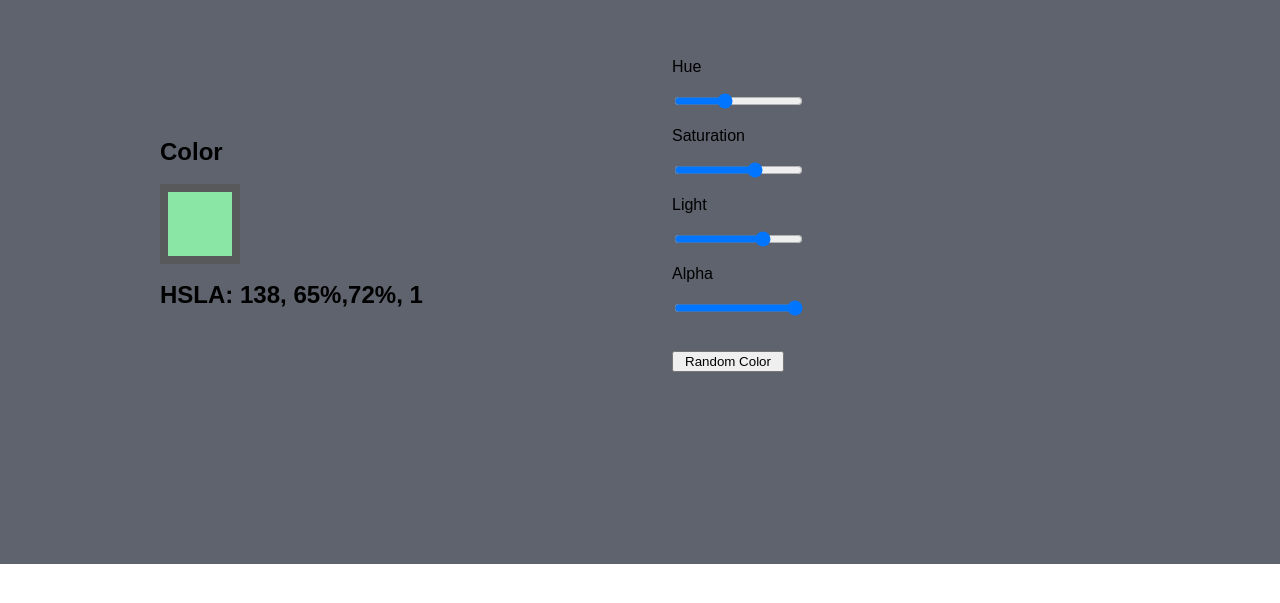
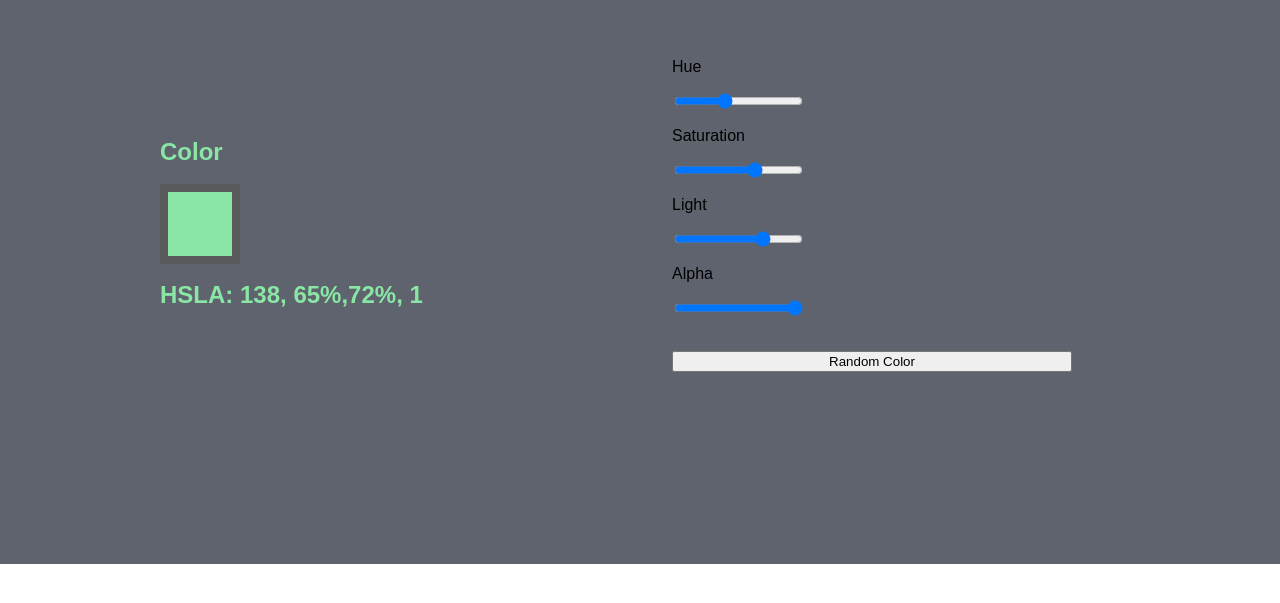
Before and after one commit to MarcusDLG/color-picker, a React (Create React App) app: page / in a window 1280 px wide. Shown: the part 117-720 px from the top of the page. Built offline with nearby package versions, Linux system fonts and the light colour scheme.

Commit message:
Adventure Mode

```diff
--- a/src/App.js
+++ b/src/App.js
@@ -50,7 +50,7 @@ class App extends Component {
               style={{
                 color: `hsl(${this.state.hue},
                 ${this.state.saturation}%,
-                ${this.state.light}%)${this.state.alpha})`,
+                ${this.state.light}%,${this.state.alpha})`,
               }}
             >
               Color
@@ -67,7 +67,7 @@ class App extends Component {
               style={{
                 color: `hsl(${this.state.hue},
                 ${this.state.saturation}%,
-                ${this.state.light}%)${this.state.alpha})`,
+                ${this.state.light}%,${this.state.alpha})`,
               }}
             >
               HSLA: {this.state.hue}, {this.state.saturation}%,
--- a/src/index.css
+++ b/src/index.css
@@ -14,7 +14,7 @@ body {
 .colorBox {
   height: 4rem;
   width: 4rem;
-  border: .5rem solid rgb(88, 89, 90);
+  border: 0.5rem solid rgb(88, 89, 90);
   /* background-image: url("./components/images/portal.png");
   background-size: cover;
   background-repeat: no-repeat; */
@@ -45,5 +45,5 @@ main {
 }
 
 .random {
-  margin: 2rem 18rem 2rem 0rem;
+  margin: 2rem 0rem 2rem 0rem;
 }
```
Also changed, not shown: package.json (+5 -3 lines), 1 other file (tests, documents, lock files or other folders).
